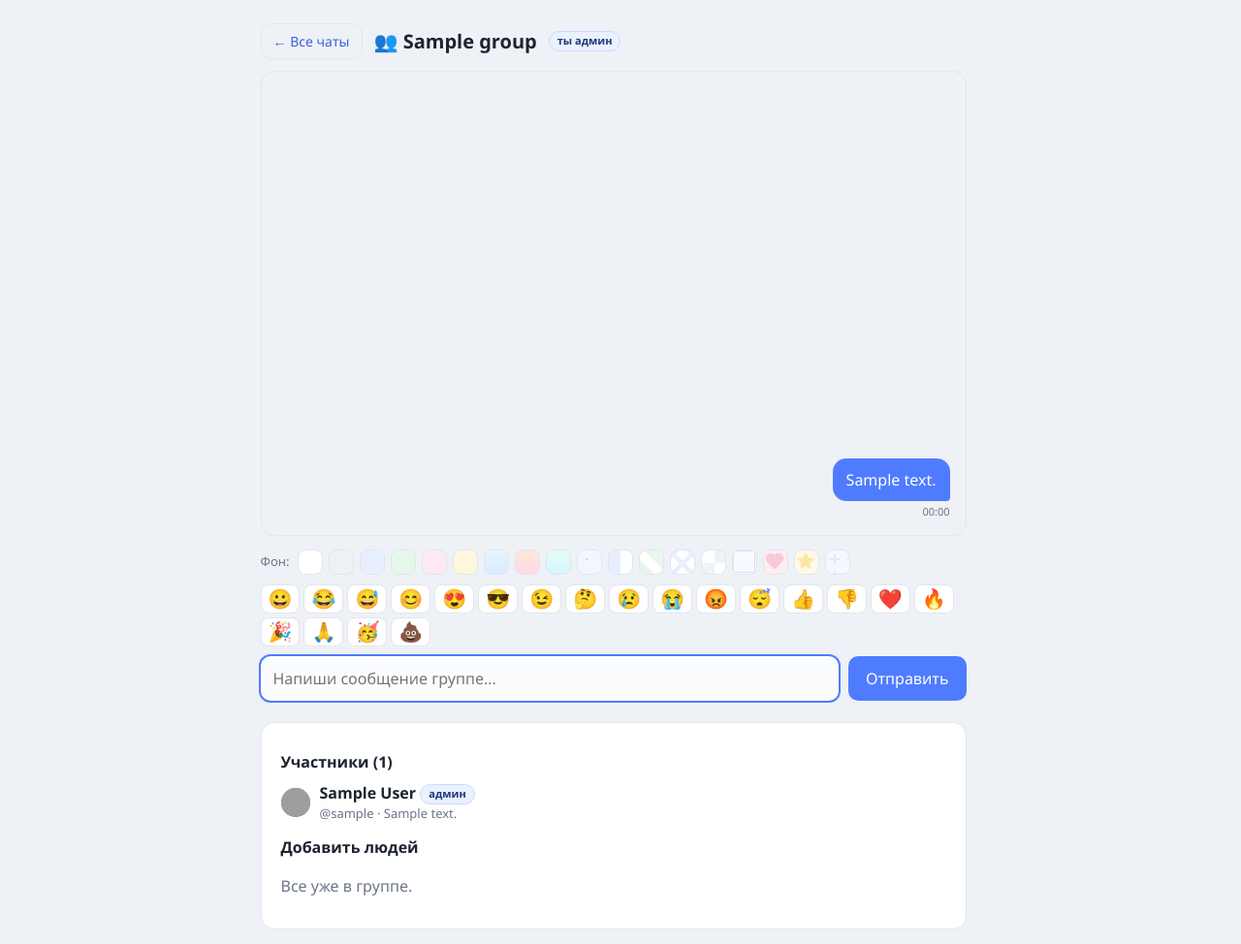
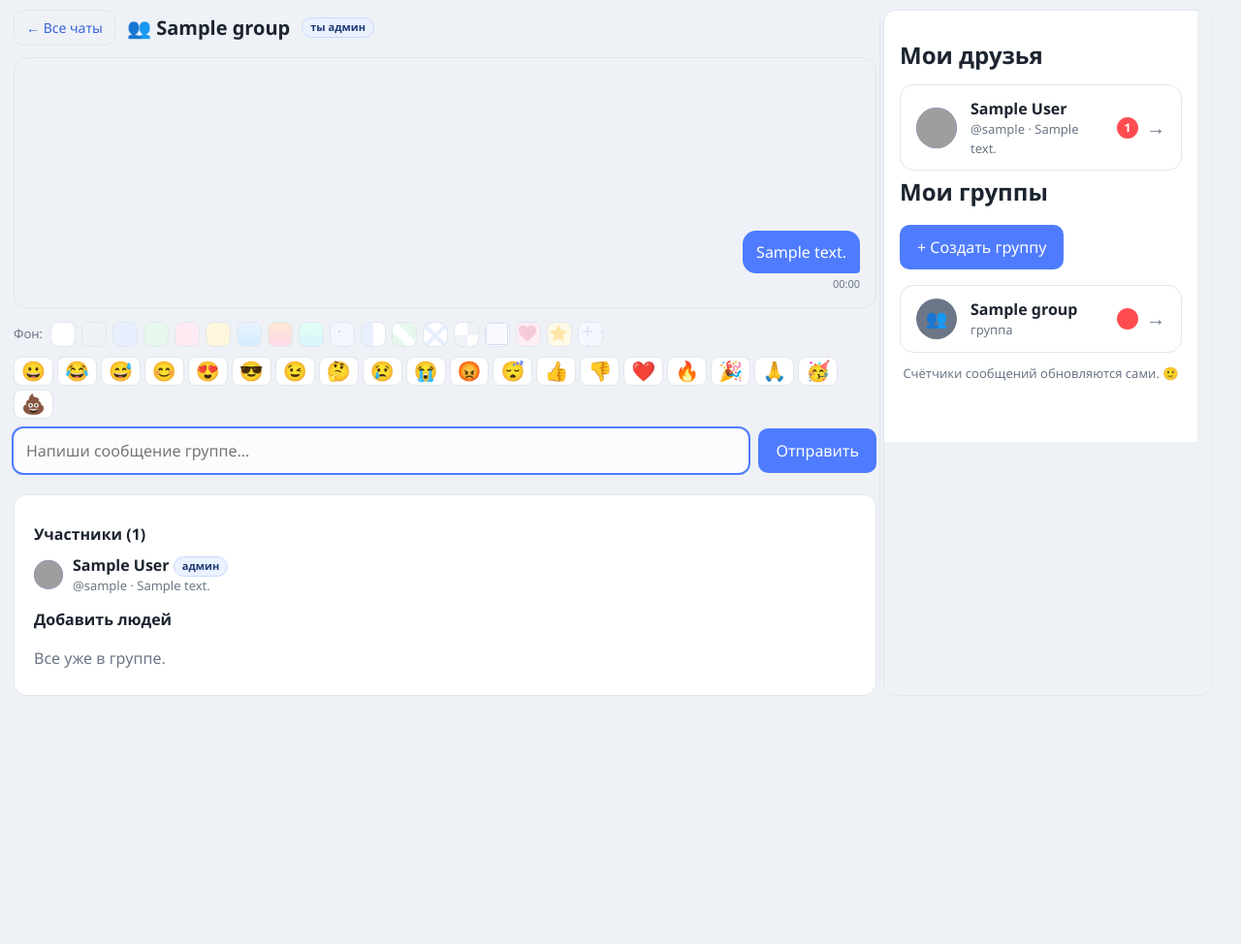
Before and after one commit to D1aBet14ek/messenger, a Flask app: page /groups/1 in a window 1280 px wide. Shown: the part 62-1036 px from the top of the page at 97% size. After the commit the page ends 779 px from the top, so only its background shows below. Run offline with Flask 3, Linux system fonts and the light colour scheme; the visitor is signed in with stand-in values (Sample User, id 1); tables that the repository leaves empty hold one stand-in row (values such as "Sample post"); grey boxes are pictures that could not be loaded.

Commit message:
Telegram-like two-pane layout: chat left, list right, draggable divider

```diff
--- a/static/style.css
+++ b/static/style.css
@@ -215,6 +215,48 @@ hr { border: 0; border-top: 1px solid var(--line); margin: 4px 0; }
 }
 /* Короткая переписка прижимается вниз, как в обычных чатах */
 .messages::before { content: ""; margin-top: auto; }
+
+/* ===== Двухпанельный вид, как в Telegram: чат слева, список справа ===== */
+body.wide .wrap { max-width: none; padding: 10px 14px 16px; }
+
+.tg { display: flex; align-items: stretch; height: calc(100vh - 92px); }
+.tg-main { flex: 1 1 auto; min-width: 0; display: flex; flex-direction: column; }
+.tg-main .messages { height: auto; flex: 1 1 auto; min-height: 140px; }
+.tg-main .group-panel { max-height: 26vh; overflow-y: auto; }
+.tg-side {
+  flex: 0 0 var(--side-w, 340px);
+  min-width: 190px;
+  max-width: 70%;
+  border: 1px solid var(--line);
+  border-radius: 14px;
+  overflow: hidden;
+}
+.tg-grip {
+  flex: 0 0 7px;
+  cursor: col-resize;
+  background: transparent;
+  border-radius: 4px;
+  touch-action: none;
+  position: relative;
+}
+.tg-grip::after {
+  content: "";
+  position: absolute;
+  left: 3px;
+  top: 10px;
+  bottom: 10px;
+  width: 1px;
+  background: var(--line);
+}
+.tg-grip:hover, .tg-grip.active { background: #dbe4ff; }
+.side-frame { width: 100%; height: 100%; border: 0; display: block; background: var(--bg); }
+
+@media (max-width: 700px) {
+  .tg { display: block; height: auto; }
+  .tg-side, .tg-grip { display: none; }
+  .tg-main .messages { height: 62vh; }
+  .tg-main .group-panel { max-height: none; }
+}
 .messages .empty {
   margin: auto;
   align-self: center;
--- a/templates/base.html
+++ b/templates/base.html
@@ -16,7 +16,7 @@
 
   {% block head %}{% endblock %}
 </head>
-<body>
+<body class="{% block body_class %}{% endblock %}">
   <header class="topbar">
     <a class="brand" href="{{ url_for('index') }}">💬 Поговорим</a>
     {% if current_user %}
--- a/templates/group_chat.html
+++ b/templates/group_chat.html
@@ -1,14 +1,16 @@
 {% extends "base.html" %}
 {% block title %}Группа «{{ group['name'] }}» — Поговорим{% endblock %}
+{% block body_class %}wide{% endblock %}
 
 {% block content %}
+<div class="tg">
+  <div class="tg-main">
     <div class="chat-head">
       <a class="btn small ghost" href="{{ url_for('users') }}">← Все чаты</a>
       <h1>👥 {{ group['name'] }}</h1>
       {% if is_admin %}<span class="badge">ты админ</span>{% endif %}
     </div>
 
-{# Сообщения группы — обновляются на месте, без мерцания #}
     <div id="messages" class="messages bg-{{ background }}"></div>
 
     <form method="post" class="composer-box" autocomplete="off">
@@ -16,7 +18,6 @@
         <input name="body" id="body" placeholder="Напиши сообщение группе..." maxlength="2000" value="{{ draft }}" autofocus>
         <button class="btn" type="submit" name="send" value="1">Отправить</button>
       </div>
-
       <div class="bg-bar">
         <span class="bg-label">Фон:</span>
         {% for b in backgrounds %}
@@ -24,7 +25,6 @@
                   title="Сменить фон чата"></button>
         {% endfor %}
       </div>
-
       <div class="emoji-bar">
         {% for e in emoji %}
           <button class="emoji-btn" type="submit" name="add_emoji" value="{{ e }}"
@@ -82,6 +82,14 @@
         <p class="muted">Добавлять и убирать людей может только админ группы.</p>
       {% endif %}
     </div>
+  </div>
+
+  <div class="tg-grip" id="grip" title="Потяни, чтобы изменить ширину"></div>
+
+  <aside class="tg-side" id="side">
+    <iframe class="side-frame" src="{{ url_for('chats_frame') }}" title="Список чатов"></iframe>
+  </aside>
+</div>
 
 <script>
   var box = document.getElementById("messages");
@@ -116,5 +124,32 @@
   }
   load();
   setInterval(load, 3000);
+
+  (function () {
+    var grip = document.getElementById("grip");
+    var side = document.getElementById("side");
+    var tg = document.querySelector(".tg");
+    var drag = false;
+    var saved = localStorage.getItem("sideWidth");
+    if (saved) side.style.flexBasis = saved + "px";
+    grip.addEventListener("pointerdown", function (e) {
+      drag = true;
+      grip.classList.add("active");
+      e.preventDefault();
+    });
+    window.addEventListener("pointermove", function (e) {
+      if (!drag) return;
+      var rect = tg.getBoundingClientRect();
+      var w = rect.right - e.clientX;
+      w = Math.max(190, Math.min(w, rect.width - 280));
+      side.style.flexBasis = w + "px";
+    });
+    window.addEventListener("pointerup", function () {
+      if (!drag) return;
+      drag = false;
+      grip.classList.remove("active");
+      localStorage.setItem("sideWidth", parseInt(side.style.flexBasis) || 340);
+    });
+  })();
 </script>
 {% endblock %}
```
Also changed, not shown: templates/chat.html (+41 -5 lines), README.md. Lines whose indentation alone changed are shown as unchanged.
